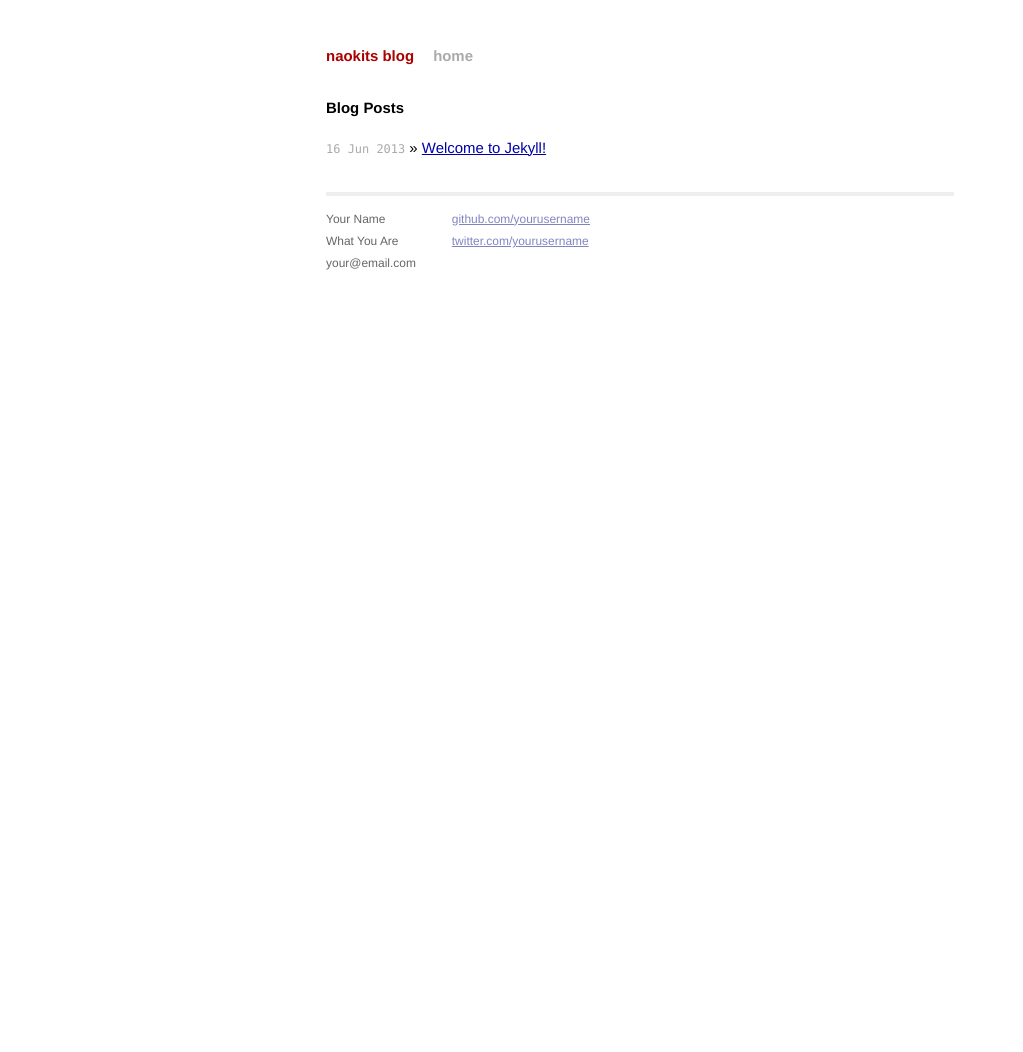
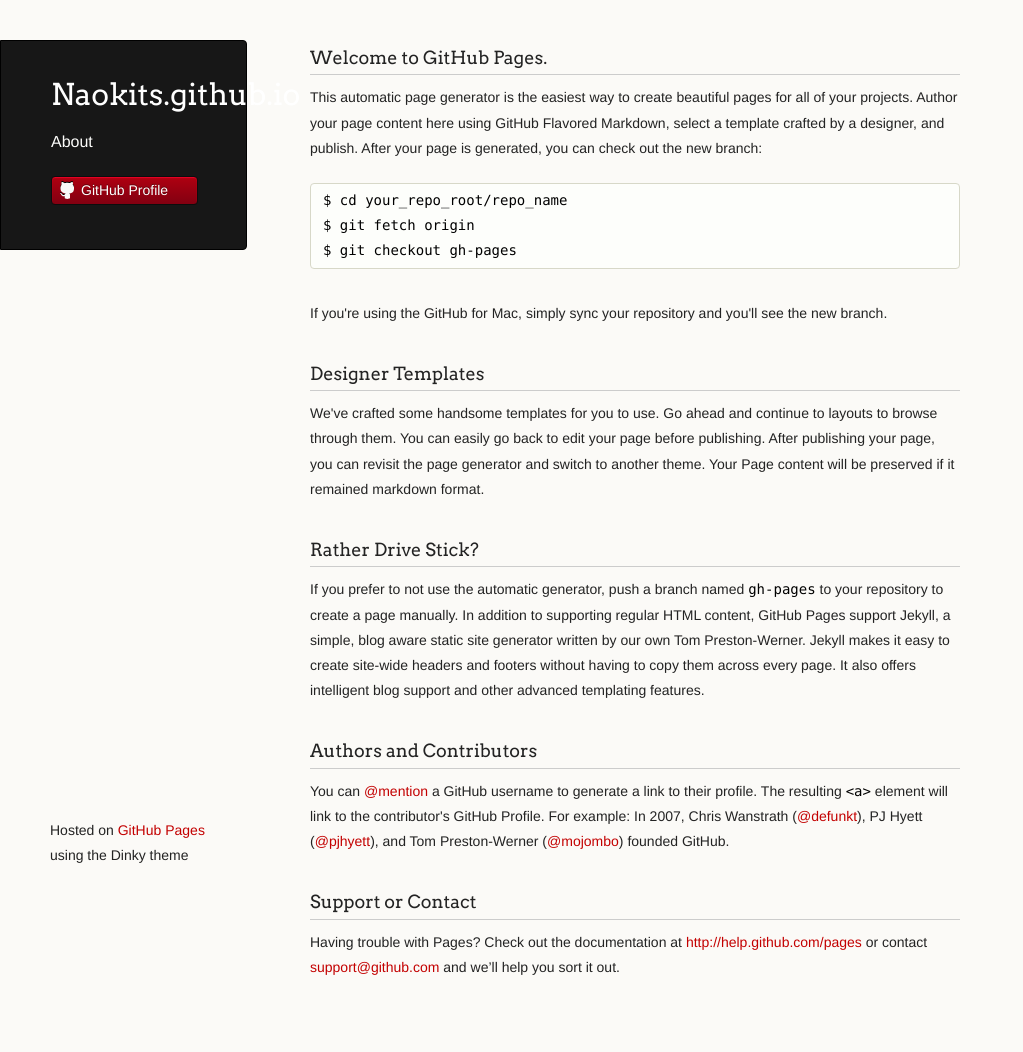
Before and after one commit to naoland/naokits.github.io, a Jekyll site: the page index.html, which Jekyll copies as it is, in a window 1280 px wide. Shown: the whole page, without its empty margins (0-1023 px from the left). Built offline with Jekyll 4.4.1, drawn with Linux system fonts in a browser that asks for light colours; before the commit the page ends 945 px from its top, so only the background shows below that.

Commit message:
Replace master branch with page content via GitHub

```diff
--- a/index.html
+++ b/index.html
@@ -1,13 +1,79 @@
----
-layout: default
-title: Your New Jekyll Site
----
+<!doctype html>
+<html>
+  <head>
+    <meta charset="utf-8">
+    <meta http-equiv="X-UA-Compatible" content="chrome=1">
+    <title>Naokits.github.io by naokits</title>
 
-<div id="home">
-  <h1>Blog Posts</h1>
-  <ul class="posts">
-    {% for post in site.posts %}
-      <li><span>{{ post.date | date_to_string }}</span> &raquo; <a href="{{ post.url }}">{{ post.title }}</a></li>
-    {% endfor %}
-  </ul>
-</div>
+    <link rel="stylesheet" href="stylesheets/styles.css">
+    <link rel="stylesheet" href="stylesheets/pygment_trac.css">
+    <script src="javascripts/scale.fix.js"></script>
+    <meta name="viewport" content="width=device-width, initial-scale=1, user-scalable=no">
+    <!--[if lt IE 9]>
+    <script src="//html5shiv.googlecode.com/svn/trunk/html5.js"></script>
+    <![endif]-->
+  </head>
+  <body>
+    <div class="wrapper">
+      <header>
+        <h1 class="header">Naokits.github.io</h1>
+        <p class="header">About</p>
+
+
+
+        <ul>
+          <li><a class="buttons github" href="https://github.com/naokits">GitHub Profile</a></li>
+        </ul>
+
+      </header>
+      <section>
+        <h3>
+<a name="welcome-to-github-pages" class="anchor" href="#welcome-to-github-pages"><span class="octicon octicon-link"></span></a>Welcome to GitHub Pages.</h3>
+
+<p>This automatic page generator is the easiest way to create beautiful pages for all of your projects. Author your page content here using GitHub Flavored Markdown, select a template crafted by a designer, and publish. After your page is generated, you can check out the new branch:</p>
+
+<pre><code>$ cd your_repo_root/repo_name
+$ git fetch origin
+$ git checkout gh-pages
+</code></pre>
+
+<p>If you're using the GitHub for Mac, simply sync your repository and you'll see the new branch.</p>
+
+<h3>
+<a name="designer-templates" class="anchor" href="#designer-templates"><span class="octicon octicon-link"></span></a>Designer Templates</h3>
+
+<p>We've crafted some handsome templates for you to use. Go ahead and continue to layouts to browse through them. You can easily go back to edit your page before publishing. After publishing your page, you can revisit the page generator and switch to another theme. Your Page content will be preserved if it remained markdown format.</p>
+
+<h3>
+<a name="rather-drive-stick" class="anchor" href="#rather-drive-stick"><span class="octicon octicon-link"></span></a>Rather Drive Stick?</h3>
+
+<p>If you prefer to not use the automatic generator, push a branch named <code>gh-pages</code> to your repository to create a page manually. In addition to supporting regular HTML content, GitHub Pages support Jekyll, a simple, blog aware static site generator written by our own Tom Preston-Werner. Jekyll makes it easy to create site-wide headers and footers without having to copy them across every page. It also offers intelligent blog support and other advanced templating features.</p>
+
+<h3>
+<a name="authors-and-contributors" class="anchor" href="#authors-and-contributors"><span class="octicon octicon-link"></span></a>Authors and Contributors</h3>
+
+<p>You can <a href="https://github.com/blog/821" class="user-mention">@mention</a> a GitHub username to generate a link to their profile. The resulting <code>&lt;a&gt;</code> element will link to the contributor's GitHub Profile. For example: In 2007, Chris Wanstrath (<a href="https://github.com/defunkt" class="user-mention">@defunkt</a>), PJ Hyett (<a href="https://github.com/pjhyett" class="user-mention">@pjhyett</a>), and Tom Preston-Werner (<a href="https://github.com/mojombo" class="user-mention">@mojombo</a>) founded GitHub.</p>
+
+<h3>
+<a name="support-or-contact" class="anchor" href="#support-or-contact"><span class="octicon octicon-link"></span></a>Support or Contact</h3>
+
+<p>Having trouble with Pages? Check out the documentation at <a href="http://help.github.com/pages">http://help.github.com/pages</a> or contact <a href="mailto:support@github.com">support@github.com</a> and we’ll help you sort it out.</p>
+      </section>
+      <footer>
+        <p><small>Hosted on <a href="http://pages.github.com">GitHub Pages</a> using the Dinky theme</small></p>
+      </footer>
+    </div>
+    <!--[if !IE]><script>fixScale(document);</script><![endif]-->
+		          <script type="text/javascript">
+            var gaJsHost = (("https:" == document.location.protocol) ? "https://ssl." : "http://www.");
+            document.write(unescape("%3Cscript src='" + gaJsHost + "google-analytics.com/ga.js' type='text/javascript'%3E%3C/script%3E"));
+          </script>
+          <script type="text/javascript">
+            try {
+              var pageTracker = _gat._getTracker("UA-47271716-1");
+            pageTracker._trackPageview();
+            } catch(err) {}
+          </script>
+
+  </body>
+</html>
--- /dev/null
+++ b/javascripts/scale.fix.js
@@ -0,0 +1,20 @@
+fixScale = function(doc) {
+
+	var addEvent = 'addEventListener',
+	    type = 'gesturestart',
+	    qsa = 'querySelectorAll',
+	    scales = [1, 1],
+	    meta = qsa in doc ? doc[qsa]('meta[name=viewport]') : [];
+
+	function fix() {
+		meta.content = 'width=device-width,minimum-scale=' + scales[0] + ',maximum-scale=' + scales[1];
+		doc.removeEventListener(type, fix, true);
+	}
+
+	if ((meta = meta[meta.length - 1]) && addEvent in doc) {
+		fix();
+		scales = [.25, 1.6];
+		doc[addEvent](type, fix, true);
+	}
+
+};
--- /dev/null
+++ b/stylesheets/pygment_trac.css
@@ -0,0 +1,69 @@
+.highlight  { background: #ffffff; }
+.highlight .c { color: #999988; font-style: italic } /* Comment */
+.highlight .err { color: #a61717; background-color: #e3d2d2 } /* Error */
+.highlight .k { font-weight: bold } /* Keyword */
+.highlight .o { font-weight: bold } /* Operator */
+.highlight .cm { color: #999988; font-style: italic } /* Comment.Multiline */
+.highlight .cp { color: #999999; font-weight: bold } /* Comment.Preproc */
+.highlight .c1 { color: #999988; font-style: italic } /* Comment.Single */
+.highlight .cs { color: #999999; font-weight: bold; font-style: italic } /* Comment.Special */
+.highlight .gd { color: #000000; background-color: #ffdddd } /* Generic.Deleted */
+.highlight .gd .x { color: #000000; background-color: #ffaaaa } /* Generic.Deleted.Specific */
+.highlight .ge { font-style: italic } /* Generic.Emph */
+.highlight .gr { color: #aa0000 } /* Generic.Error */
+.highlight .gh { color: #999999 } /* Generic.Heading */
+.highlight .gi { color: #000000; background-color: #ddffdd } /* Generic.Inserted */
+.highlight .gi .x { color: #000000; background-color: #aaffaa } /* Generic.Inserted.Specific */
+.highlight .go { color: #888888 } /* Generic.Output */
+.highlight .gp { color: #555555 } /* Generic.Prompt */
+.highlight .gs { font-weight: bold } /* Generic.Strong */
+.highlight .gu { color: #800080; font-weight: bold; } /* Generic.Subheading */
+.highlight .gt { color: #aa0000 } /* Generic.Traceback */
+.highlight .kc { font-weight: bold } /* Keyword.Constant */
+.highlight .kd { font-weight: bold } /* Keyword.Declaration */
+.highlight .kn { font-weight: bold } /* Keyword.Namespace */
+.highlight .kp { font-weight: bold } /* Keyword.Pseudo */
+.highlight .kr { font-weight: bold } /* Keyword.Reserved */
+.highlight .kt { color: #445588; font-weight: bold } /* Keyword.Type */
+.highlight .m { color: #009999 } /* Literal.Number */
+.highlight .s { color: #d14 } /* Literal.String */
+.highlight .na { color: #008080 } /* Name.Attribute */
+.highlight .nb { color: #0086B3 } /* Name.Builtin */
+.highlight .nc { color: #445588; font-weight: bold } /* Name.Class */
+.highlight .no { color: #008080 } /* Name.Constant */
+.highlight .ni { color: #800080 } /* Name.Entity */
+.highlight .ne { color: #990000; font-weight: bold } /* Name.Exception */
+.highlight .nf { color: #990000; font-weight: bold } /* Name.Function */
+.highlight .nn { color: #555555 } /* Name.Namespace */
+.highlight .nt { color: #000080 } /* Name.Tag */
+.highlight .nv { color: #008080 } /* Name.Variable */
+.highlight .ow { font-weight: bold } /* Operator.Word */
+.highlight .w { color: #bbbbbb } /* Text.Whitespace */
+.highlight .mf { color: #009999 } /* Literal.Number.Float */
+.highlight .mh { color: #009999 } /* Literal.Number.Hex */
+.highlight .mi { color: #009999 } /* Literal.Number.Integer */
+.highlight .mo { color: #009999 } /* Literal.Number.Oct */
+.highlight .sb { color: #d14 } /* Literal.String.Backtick */
+.highlight .sc { color: #d14 } /* Literal.String.Char */
+.highlight .sd { color: #d14 } /* Literal.String.Doc */
+.highlight .s2 { color: #d14 } /* Literal.String.Double */
+.highlight .se { color: #d14 } /* Literal.String.Escape */
+.highlight .sh { color: #d14 } /* Literal.String.Heredoc */
+.highlight .si { color: #d14 } /* Literal.String.Interpol */
+.highlight .sx { color: #d14 } /* Literal.String.Other */
+.highlight .sr { color: #009926 } /* Literal.String.Regex */
+.highlight .s1 { color: #d14 } /* Literal.String.Single */
+.highlight .ss { color: #990073 } /* Literal.String.Symbol */
+.highlight .bp { color: #999999 } /* Name.Builtin.Pseudo */
+.highlight .vc { color: #008080 } /* Name.Variable.Class */
+.highlight .vg { color: #008080 } /* Name.Variable.Global */
+.highlight .vi { color: #008080 } /* Name.Variable.Instance */
+.highlight .il { color: #009999 } /* Literal.Number.Integer.Long */
+
+.type-csharp .highlight .k { color: #0000FF }
+.type-csharp .highlight .kt { color: #0000FF }
+.type-csharp .highlight .nf { color: #000000; font-weight: normal }
+.type-csharp .highlight .nc { color: #2B91AF }
+.type-csharp .highlight .nn { color: #000000 }
+.type-csharp .highlight .s { color: #A31515 }
+.type-csharp .highlight .sc { color: #A31515 }
--- /dev/null
+++ b/stylesheets/styles.css
@@ -0,0 +1,421 @@
+@import url(https://fonts.googleapis.com/css?family=Arvo:400,700,400italic);
+
+/* MeyerWeb Reset */
+
+html, body, div, span, applet, object, iframe,
+h1, h2, h3, h4, h5, h6, p, blockquote, pre,
+a, abbr, acronym, address, big, cite, code,
+del, dfn, em, img, ins, kbd, q, s, samp,
+small, strike, strong, sub, sup, tt, var,
+b, u, i, center,
+dl, dt, dd, ol, ul, li,
+fieldset, form, label, legend,
+table, caption, tbody, tfoot, thead, tr, th, td,
+article, aside, canvas, details, embed,
+figure, figcaption, footer, header, hgroup,
+menu, nav, output, ruby, section, summary,
+time, mark, audio, video {
+  margin: 0;
+  padding: 0;
+  border: 0;
+  font: inherit;
+  vertical-align: baseline;
+}
+
+
+/* Base text styles */
+
+body {
+  padding:10px 50px 0 0;
+  font-family:"Helvetica Neue", Helvetica, Arial, sans-serif;
+	font-size: 14px;
+	color: #232323;
+	background-color: #FBFAF7;
+	margin: 0;
+	line-height: 1.8em;
+	-webkit-font-smoothing: antialiased;
+
+}
+
+h1, h2, h3, h4, h5, h6 {
+  color:#232323;
+  margin:36px 0 10px;
+}
+
+p, ul, ol, table, dl {
+  margin:0 0 22px;
+}
+
+h1, h2, h3 {
+	font-family: Arvo, Monaco, serif;
+  line-height:1.3;
+	font-weight: normal;
+}
+
+h1,h2, h3 {
+	display: block;
+	border-bottom: 1px solid #ccc;
+	padding-bottom: 5px;
+}
+
+h1 {
+	font-size: 30px;
+}
+
+h2 {
+	font-size: 24px;
+}
+
+h3 {
+	font-size: 18px;
+}
+
+h4, h5, h6 {
+	font-family: Arvo, Monaco, serif;
+	font-weight: 700;
+}
+
+a {
+  color:#C30000;
+  font-weight:200;
+  text-decoration:none;
+}
+
+a:hover {
+	text-decoration: underline;
+}
+
+a small {
+	font-size: 12px;
+}
+
+em {
+	font-style: italic;
+}
+
+strong {
+  font-weight:700;
+}
+
+ul {
+  list-style: inside;
+  padding-left: 25px;
+}
+
+ol {
+  list-style: decimal inside;
+  padding-left: 20px;
+}
+
+blockquote {
+  margin: 0;
+  padding: 0 0 0 20px;
+  font-style: italic;
+}
+
+dl, dt, dd, dl p {
+	font-color: #444;
+}
+
+dl dt {
+  font-weight: bold;
+}
+
+dl dd {
+  padding-left: 20px;
+  font-style: italic;
+}
+
+dl p {
+  padding-left: 20px;
+  font-style: italic;
+}
+
+hr {
+  border:0;
+  background:#ccc;
+  height:1px;
+  margin:0 0 24px;
+}
+
+/* Images */
+
+img {
+  position: relative;
+  margin: 0 auto;
+  max-width: 650px;
+  padding: 5px;
+  margin: 10px 0 32px 0;
+  border: 1px solid #ccc;
+}
+
+p img {
+  display: inline;
+  margin: 0;
+  padding: 0;
+  vertical-align: middle;
+  text-align: center;
+  border: none;
+}
+
+/* Code blocks */
+
+code, pre {
+	font-family: Monaco, "Bitstream Vera Sans Mono", "Lucida Console", Terminal, monospace;
+  color:#000;
+  font-size:14px;
+}
+
+pre {
+	padding: 4px 12px;
+  background: #FDFEFB;
+  border-radius:4px;
+  border:1px solid #D7D8C8;
+  overflow: auto;
+  overflow-y: hidden;
+	margin-bottom: 32px;
+}
+
+
+/* Tables */
+
+table {
+  width:100%;
+}
+
+table {
+  border: 1px solid #ccc;
+  margin-bottom: 32px;
+  text-align: left;
+ }
+
+th {
+  font-family: 'Arvo', Helvetica, Arial, sans-serif;
+	font-size: 18px;
+	font-weight: normal;
+  padding: 10px;
+  background: #232323;
+  color: #FDFEFB;
+ }
+
+td {
+  padding: 10px;
+	background: #ccc;
+ }
+
+
+/* Wrapper */
+.wrapper {
+  width:960px;
+}
+
+
+/* Header */
+
+header {
+	background-color: #171717;
+	color: #FDFDFB;
+  width:170px;
+  float:left;
+  position:fixed;
+	border: 1px solid #000;
+	-webkit-border-top-right-radius: 4px;
+	-webkit-border-bottom-right-radius: 4px;
+	-moz-border-radius-topright: 4px;
+	-moz-border-radius-bottomright: 4px;
+	border-top-right-radius: 4px;
+	border-bottom-right-radius: 4px;
+	padding: 34px 25px 22px 50px;
+	margin: 30px 25px 0 0;
+	-webkit-font-smoothing: antialiased;
+}
+
+p.header {
+	font-size: 16px;
+}
+
+h1.header {
+	font-family: Arvo, sans-serif;
+	font-size: 30px;
+	font-weight: 300;
+	line-height: 1.3em;
+	border-bottom: none;
+	margin-top: 0;
+}
+
+
+h1.header, a.header, a.name, header a{
+	color: #fff;
+}
+
+a.header {
+	text-decoration: underline;
+}
+
+a.name {
+	white-space: nowrap;
+}
+
+header ul {
+  list-style:none;
+  padding:0;
+}
+
+header li {
+	list-style-type: none;
+  width:132px;
+  height:15px;
+	margin-bottom: 12px;
+	line-height: 1em;
+	padding: 6px 6px 6px 7px;
+
+	background: #AF0011;
+	background: -moz-linear-gradient(top, #AF0011 0%, #820011 100%);
+  background: -webkit-gradient(linear, left top, left bottom, color-stop(0%,#f8f8f8), color-stop(100%,#dddddd));
+  background: -webkit-linear-gradient(top, #AF0011 0%,#820011 100%);
+  background: -o-linear-gradient(top, #AF0011 0%,#820011 100%);
+  background: -ms-linear-gradient(top, #AF0011 0%,#820011 100%);
+  background: linear-gradient(top, #AF0011 0%,#820011 100%);
+
+	border-radius:4px;
+  border:1px solid #0D0D0D;
+
+	-webkit-box-shadow: inset 0px 1px 1px 0 rgba(233,2,38, 1);
+	box-shadow: inset 0px 1px 1px 0 rgba(233,2,38, 1);
+
+}
+
+header li:hover {
+	background: #C3001D;
+	background: -moz-linear-gradient(top, #C3001D 0%, #950119 100%);
+  background: -webkit-gradient(linear, left top, left bottom, color-stop(0%,#f8f8f8), color-stop(100%,#dddddd));
+  background: -webkit-linear-gradient(top, #C3001D 0%,#950119 100%);
+  background: -o-linear-gradient(top, #C3001D 0%,#950119 100%);
+  background: -ms-linear-gradient(top, #C3001D 0%,#950119 100%);
+  background: linear-gradient(top, #C3001D 0%,#950119 100%);
+}
+
+a.buttons {
+	-webkit-font-smoothing: antialiased;
+	background: url(../images/arrow-down.png) no-repeat;
+	font-weight: normal;
+	text-shadow: rgba(0, 0, 0, 0.4) 0 -1px 0;
+	padding: 2px 2px 2px 22px;
+	height: 30px;
+}
+
+a.github {
+	background: url(../images/octocat-small.png) no-repeat 1px;
+}
+
+a.buttons:hover {
+	color: #fff;
+	text-decoration: none;
+}
+
+
+/* Section - for main page content */
+
+section {
+  width:650px;
+  float:right;
+  padding-bottom:50px;
+}
+
+
+/* Footer */
+
+footer {
+  width:170px;
+  float:left;
+  position:fixed;
+  bottom:10px;
+	padding-left: 50px;
+}
+
+@media print, screen and (max-width: 960px) {
+
+  div.wrapper {
+    width:auto;
+    margin:0;
+  }
+
+  header, section, footer {
+    float:none;
+    position:static;
+    width:auto;
+  }
+
+	footer {
+		border-top: 1px solid #ccc;
+		margin:0 84px 0 50px;
+		padding:0;
+	}
+
+  header {
+    padding-right:320px;
+  }
+
+  section {
+    padding:20px 84px 20px 50px;
+    margin:0 0 20px;
+  }
+
+  header a small {
+    display:inline;
+  }
+
+  header ul {
+    position:absolute;
+    right:130px;
+    top:84px;
+  }
+}
+
+@media print, screen and (max-width: 720px) {
+  body {
+    word-wrap:break-word;
+  }
+
+  header {
+    padding:10px 20px 0;
+		margin-right: 0;
+  }
+
+	section {
+    padding:10px 0 10px 20px;
+    margin:0 0 30px;
+  }
+
+	footer {
+		margin: 0 0 0 30px;
+	}
+
+  header ul, header p.view {
+    position:static;
+  }
+}
+
+@media print, screen and (max-width: 480px) {
+
+  header ul li.download {
+    display:none;
+  }
+
+	footer {
+		margin: 0 0 0 20px;
+	}
+
+	footer a{
+		display:block;
+	}
+
+}
+
+@media print {
+  body {
+    padding:0.4in;
+    font-size:12pt;
+    color:#444;
+  }
+}
```
Also changed, not shown: params.json (added, +1 -0 lines), images/arrow-down.png (added), images/octocat-small.png (added).
